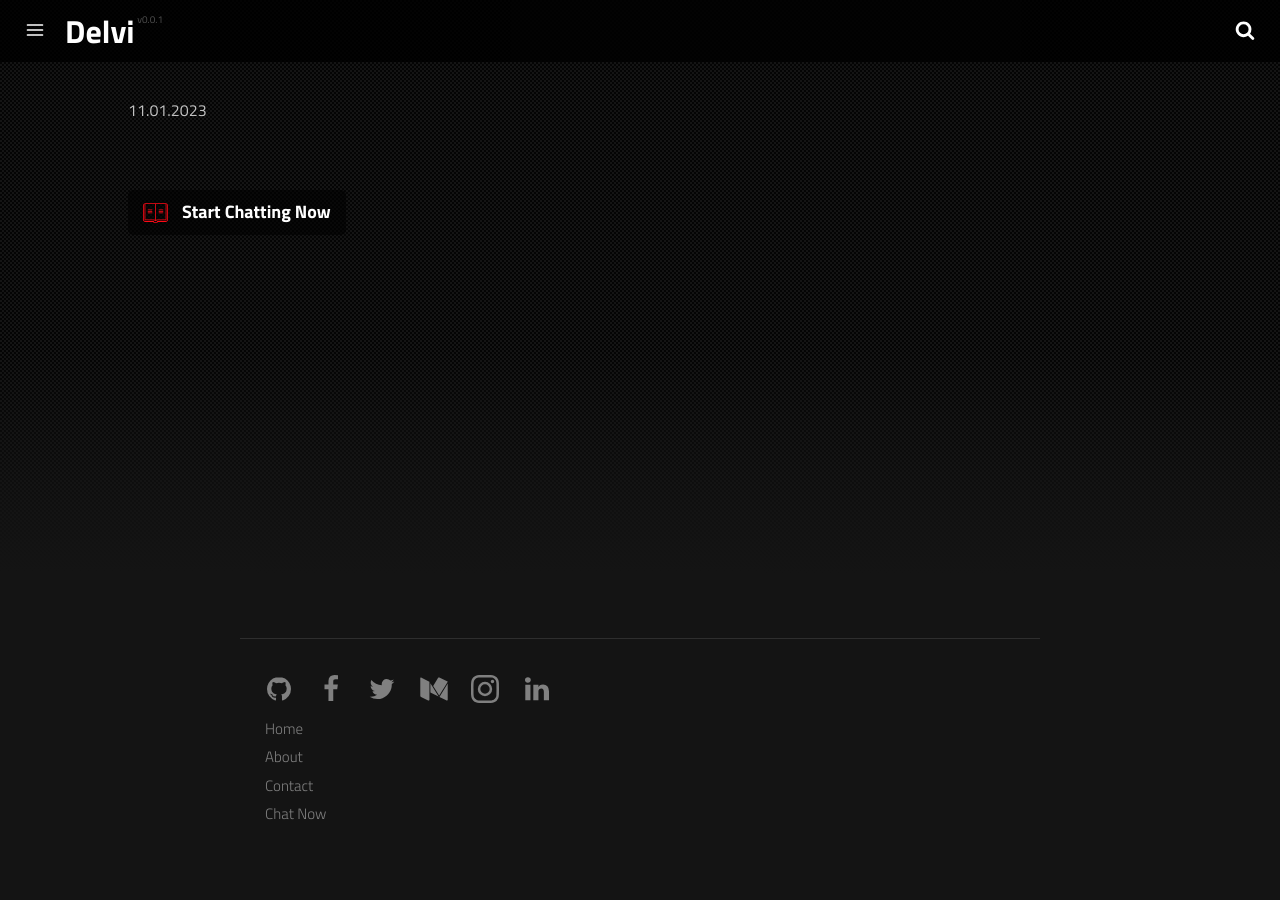
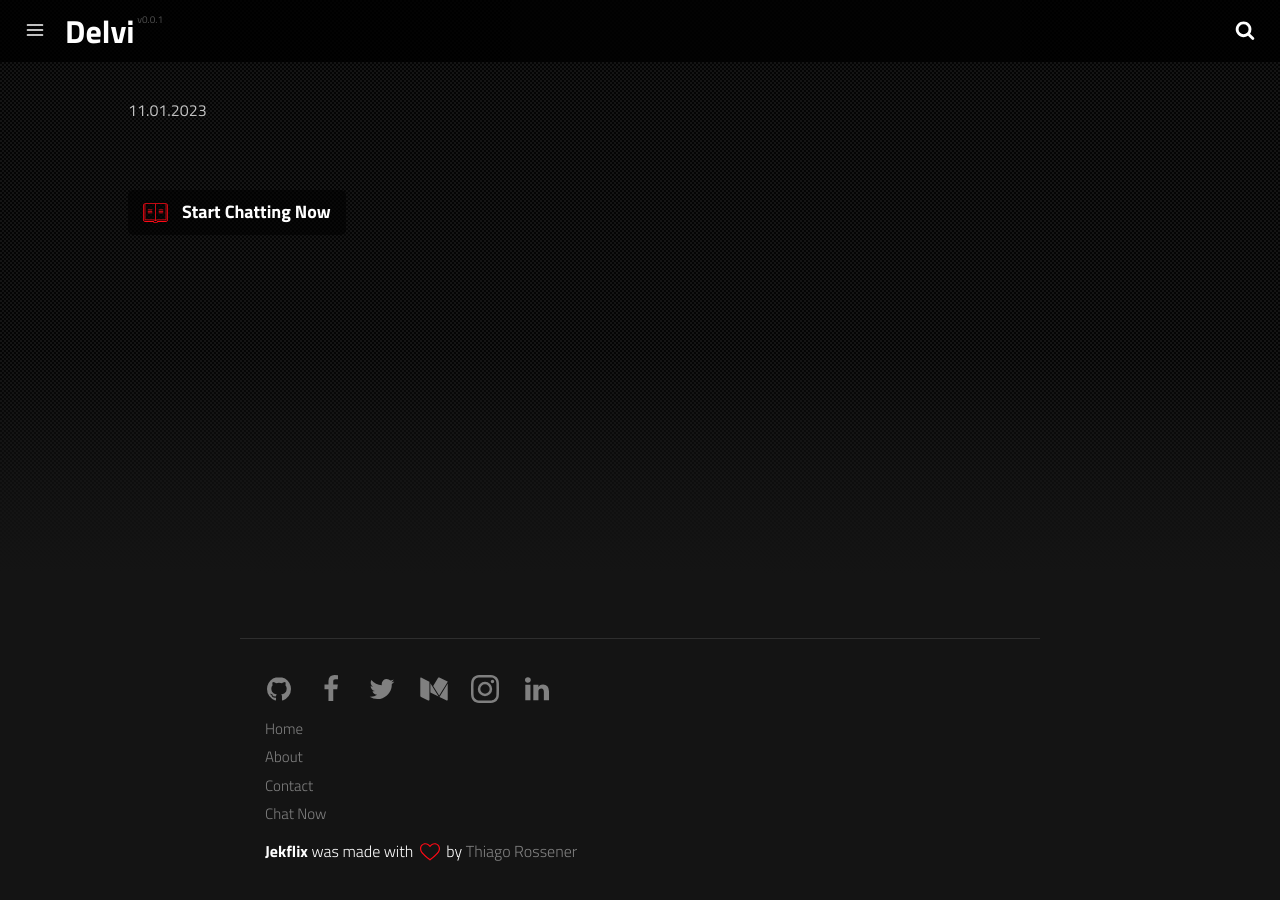
Before and after one commit to chatwithvi/chatwithvi.github.io, a Jekyll site: the page built from index.html, in a window 1280 px wide and 900 px high, scrolled down 282 px. Built offline with Jekyll 4.4.1, drawn with Linux system fonts in a browser that asks for light colours; a script that is not in the unit is left out; before the commit the page ends 1141 px from its top, so only the background shows below that.

Commit message:
restored

```diff
--- a/_includes/footer.html
+++ b/_includes/footer.html
@@ -35,7 +35,7 @@
     {% include links.html %}
 
     <p>
-      <!--<span>Jekflix</span> was made with <svg class="love"><use xlink:href="#icon-heart"></use></svg> by <a href="https://rossener.com" target="_blank" class="creator">Thiago Rossener</a>-->
+      <span>Jekflix</span> was made with <svg class="love"><use xlink:href="#icon-heart"></use></svg> by <a href="https://rossener.com" target="_blank" class="creator">Thiago Rossener</a>
     </p>
 </footer>
 
```
